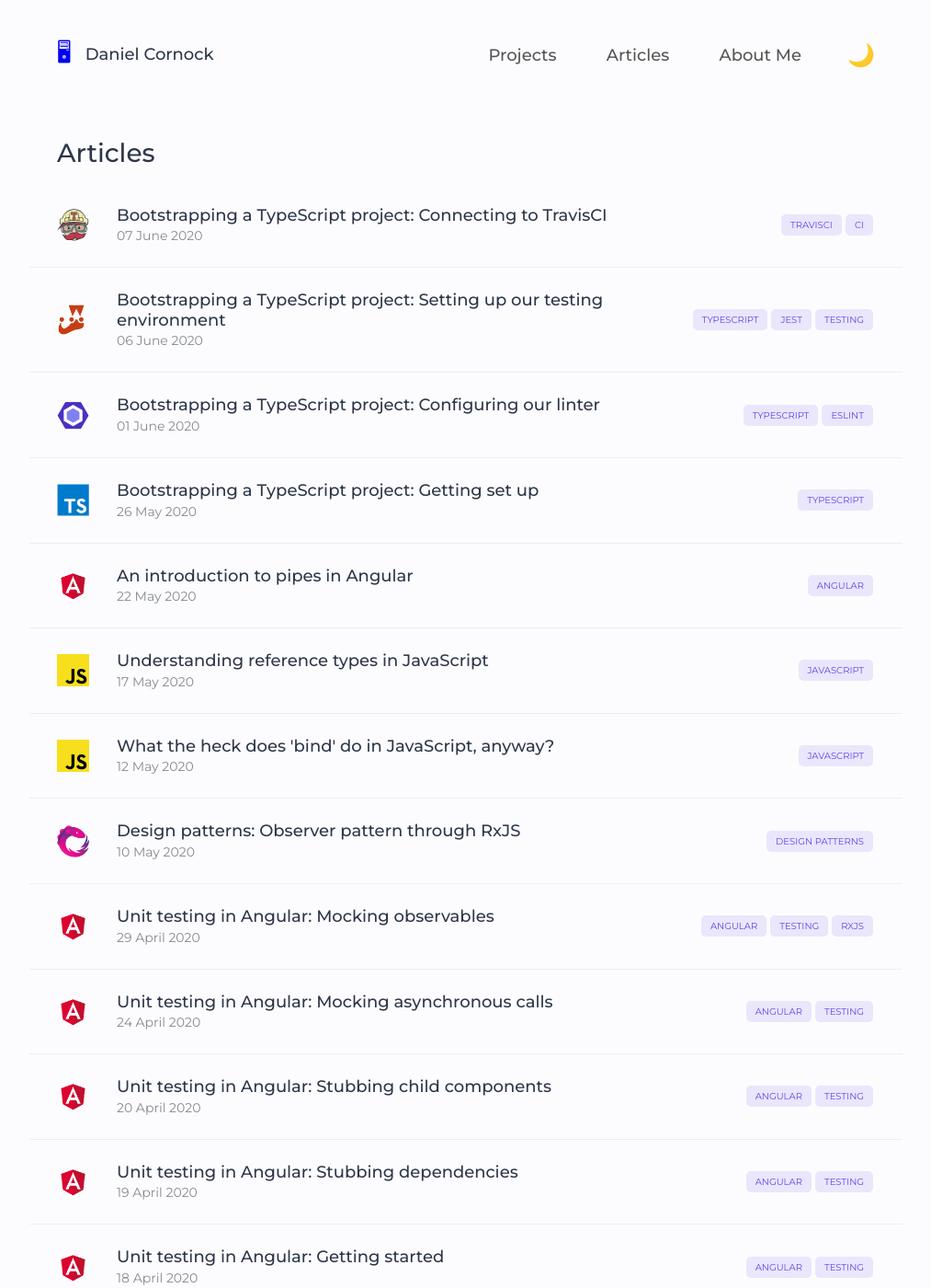
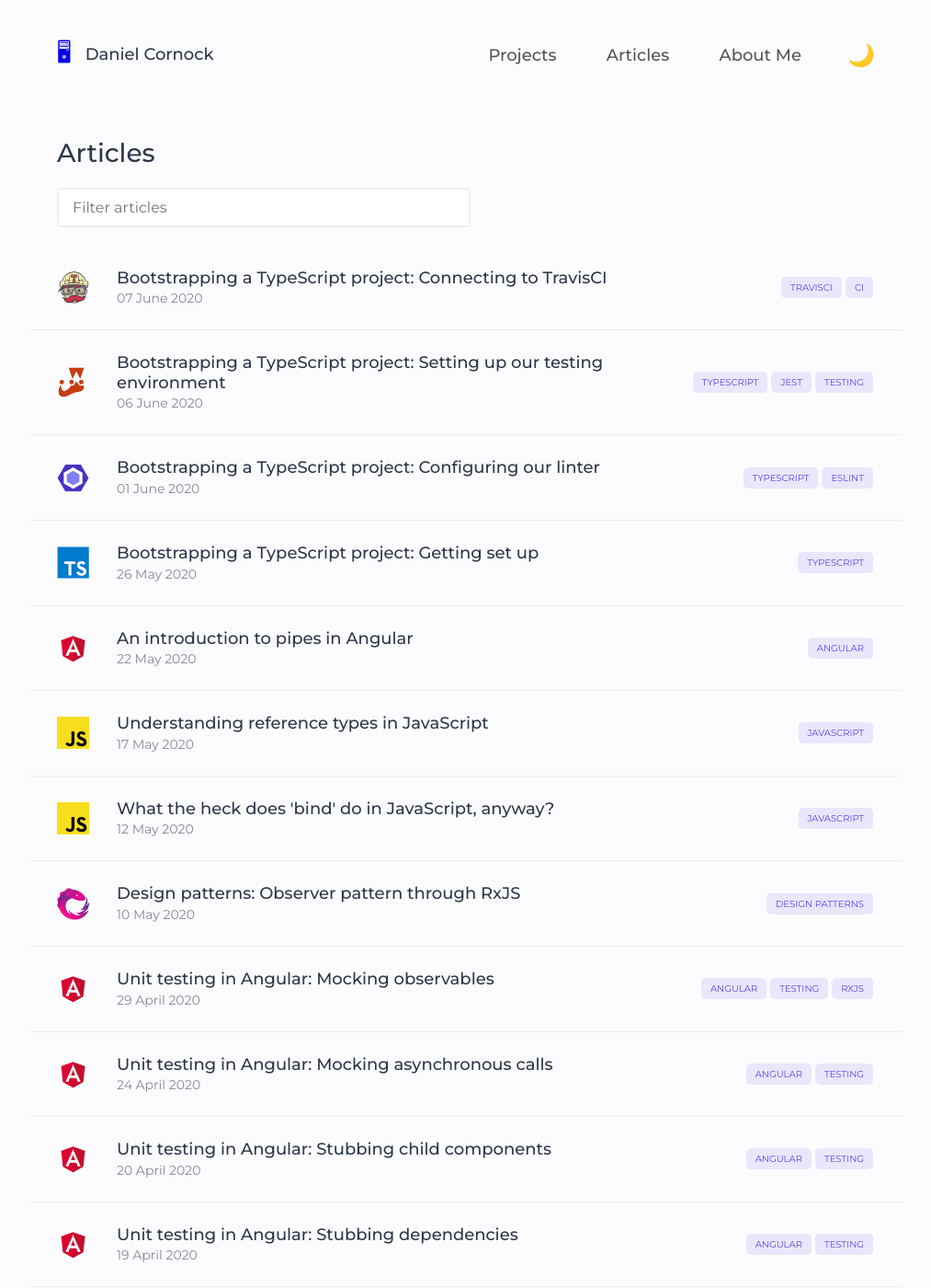
Before and after one commit to danielcornock/danielcornock.co.uk, a Jekyll site: the page built from _pages/articles.md, in a window 1280 px wide and 1400 px high. Shown: the whole window at 92% size, without its empty margins (133-1146 px from the left). Built offline with Jekyll 4.4.1, drawn with Linux system fonts in a browser that asks for light colours; nearby versions of some CDN libraries.

Commit message:
release site search with visual and functional changes

```diff
--- a/_layouts/articles/_articles.scss
+++ b/_layouts/articles/_articles.scss
@@ -1,66 +1,32 @@
 .articles {
   &-heading {
     @include section-heading;
-    margin-bottom: 0;
+    margin-bottom: 20px;
   }
 
   &-header {
-    display: flex;
-    justify-content: space-between;
-    align-items: flex-end;
-    margin-bottom: 15px;
+    margin-bottom: 20px;
   }
 
   &-search {
-    padding: 8px 10px;
     padding: 10px 15px;
-
+    width: 100%;
+    max-width: 450px;
     font-size: 16px;
-    border-radius: $br-default 0 0 $br-default;
+    border-radius: $br-default $br-default;
     border: 0;
-    background-color: $color-viewMore-bg;
     outline: none;
+    border: 2px solid $color-light-grey;
     font-family: 'Montserrat';
     color: $color-heading;
 
     &:focus {
-      box-shadow: inset 0 0 2px 2px $color-highlight;
+      border-color: $color-highlight;
     }
-  }
 
-  &-searchInputContainer {
-    position: relative;
-  }
-
-  &-searchContainer {
-    display: flex;
-  }
-
-  &-resetButton {
-    border: none;
-    font-size: 22px;
-    color: #ccc;
-    background: none;
-    position: absolute;
-    right: 15px;
-    top: 50%;
-    transform: translateY(-50%);
-    cursor: pointer;
-
-    &:hover {
-      color: $color-heading;
+    @include media($phone) {
+      width: 100%;
     }
-  }
-
-  &-searchButton {
-    background-color: $color-highlight;
-    color: $color-highlight-text;
-    font-size: 16px;
-    padding: 10px 15px;
-    border-radius: 0 $br-default $br-default 0;
-    border: none;
-    font-weight: 500;
-    cursor: pointer;
   }
 
   &-list {
--- a/_layouts/articles/articles.html
+++ b/_layouts/articles/articles.html
@@ -6,19 +6,13 @@ layout: default
   <div class="articles-section">
     <header class="articles-header">
       <h2 class="articles-heading">Articles</h2>
-      <div class="articles-searchContainer is-experimental">
-        <div class="articles-searchInputContainer">
       <input
         class="articles-search"
         type="text"
         id="articleSearchInput"
-            placeholder="Search articles"
+        placeholder="Filter articles"
       />
-          <button class="articles-resetButton" id="clearButton"><i class="far fa-times-circle"></i></button>
-        </div>
-        <button class="articles-searchButton" id="articleSearchButton">Search</button>
     </header>
-      </div>
     <div class="articles-list">
       {% for article in site.posts %} {% include article/article.html %} {%
       endfor %}
--- a/assets/scripts/site-search.js
+++ b/assets/scripts/site-search.js
@@ -11,7 +11,6 @@ class SiteSearch {
     }
 
     this.listenToSearch();
-    this.listenToClear();
   }
 
   getArticles() {
@@ -20,37 +19,28 @@ class SiteSearch {
 
   listenToSearch() {
     this.searchInput = document.querySelector('#articleSearchInput');
-    const searchButton = document.querySelector('#articleSearchButton');
-
-    searchButton.addEventListener('click', this.search.bind(this));
     this.searchInput.addEventListener('keyup', this.search.bind(this));
   }
 
-  listenToClear() {
-    const clearButton = document.querySelector('#clearButton');
-
-    clearButton.addEventListener('click', () => {
-      this.searchInput.value = '';
-      this.search();
-    });
-  }
-
   search() {
-    const query = this.searchInput.value.toLowerCase();
-    const matches = [];
-    const articlesList = document.querySelector('.articles-list');
+    const query = this.searchInput.value.toLowerCase(),
+      matches = [];
 
     this.allArticles.forEach((article) => {
-      const headerText = article.querySelector('h3').innerHTML.toLowerCase();
-      const meta = article
-        .querySelector('.article-meta')
-        .innerHTML.toLowerCase();
+      const headerText = article.querySelector('h3').innerHTML.toLowerCase(),
+        meta = article.querySelector('.article-meta').innerHTML.toLowerCase();
+
       if (headerText.includes(query) || meta.includes(query)) {
         matches.push(article);
       }
     });
+
+    this.updateDom(matches);
+  }
+
+  updateDom(matches) {
+    const articlesList = document.querySelector('.articles-list');
     articlesList.innerHTML = '';
-    console.log(matches);
 
     matches.forEach((match) => {
       articlesList.appendChild(match);
```
Lines whose indentation alone changed are shown as unchanged.
